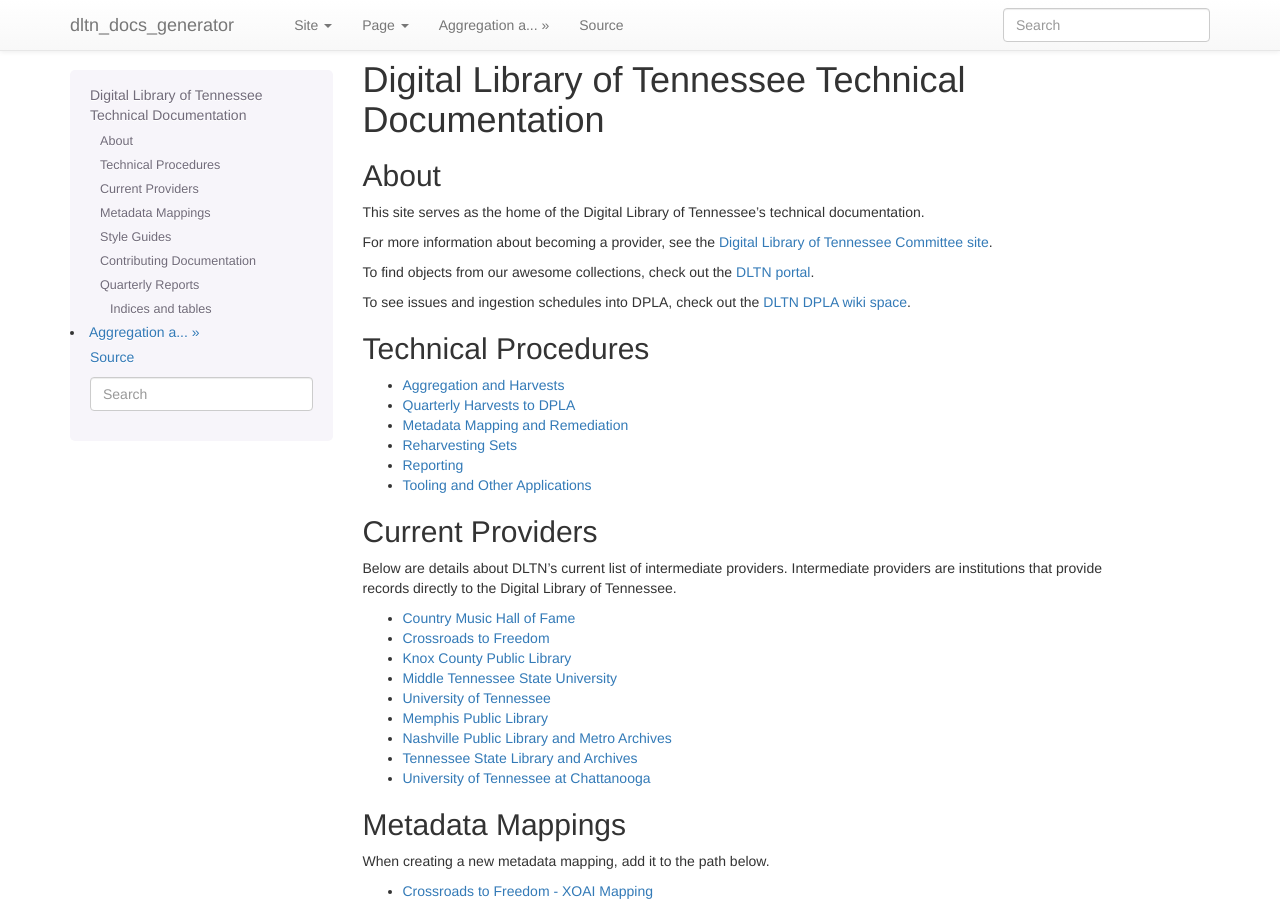
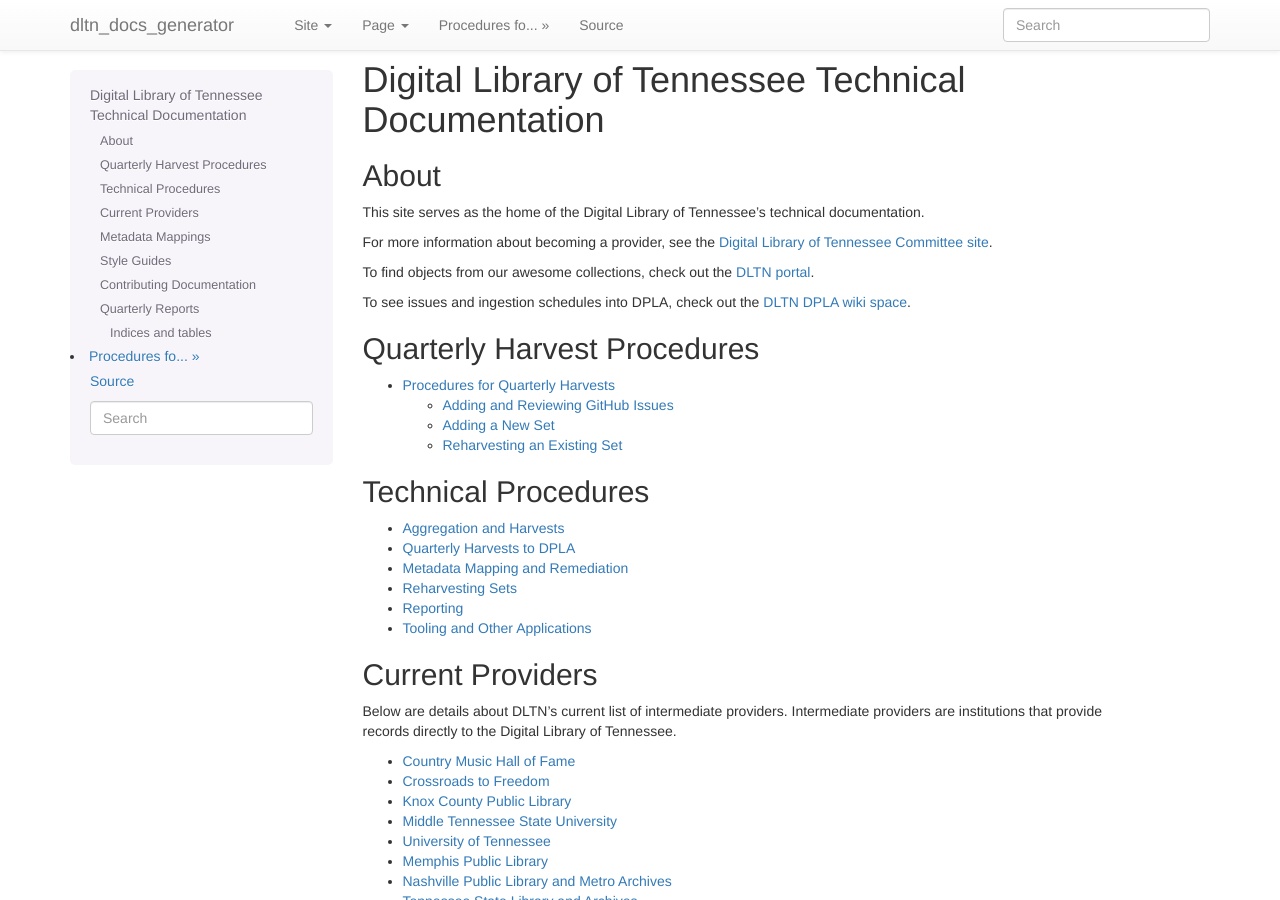
Before and after one commit to DigitalLibraryofTennessee/dltn_docs_generator, a Sphinx documentation site: the page built from docs/index.rst, in a window 1280 px wide and 900 px high. Built offline with Sphinx 7.4.7, drawn with Linux system fonts in a browser that asks for light colours; pages that are not in the unit, such as notebooks, are missing from menus; some of the changed lines change nothing that is shown.

Commit message:
Add initial quarterly harvests docs.

```diff
--- a/docs/index.rst
+++ b/docs/index.rst
@@ -19,6 +19,16 @@
 To find objects from our awesome collections, check out the `DLTN portal <https://tn.dp.la/>`_.
 
 To see issues and ingestion schedules into DPLA, check out the `DLTN DPLA wiki space <https://digitalpubliclibraryofamerica.atlassian.net/wiki/spaces/CT/pages/85920546/Digital+Library+of+Tennessee+Dashboard>`_.
+
+----------------------------
+Quarterly Harvest Procedures
+----------------------------
+
+.. toctree::
+   :maxdepth: 2
+
+
+   quarterly_harvests
 
 
 --------------------
--- /dev/null
+++ b/docs/quarterly_harvests.rst
@@ -0,0 +1,76 @@
+=================================
+Procedures for Quarterly Harvests
+=================================
+
+----------------------------------
+Adding and Reviewing GitHub Issues
+----------------------------------
+
+Procedures for DPLA Quarterly Harvests are based around the `DLTN XSLT Issue Tracker <https://github.com/digitallibraryoftennessee/dltn_Xslt/issues>`_.
+Individual tasks should be added to the issue tracker by either the aggregation staff or a representative of the partner
+library.
+
+When reviewing tasks, the aggregation staff should assign a milestone and a label.
+
+When a task is being work on, an aggregation staff member should self assign it.
+
+The issue should remain open until all related parts are completed.
+
+----------------
+Adding a New Set
+----------------
+
+Step One: Running Check and Harvest
+===================================
+
+When a new harvest is requested, you should always start by running `check and harvest <https://github.com/DigitalLibraryofTennessee/check_and_harvest>`_
+versus the incoming metadata format.  This will ensure that we don't accidentally add any records that are missing any
+required fields.
+
+If there are no bad records, the set can be added as is to Repox via OAI-PMH.  If there are any bad records, they must
+be fixed by the partner or we must harvest the good records with `check and harvest <https://github.com/DigitalLibraryofTennessee/check_and_harvest>`_.
+
+Step Two: DLTN Metadata QA and Variety
+======================================
+
+Before a metadata mapping can be written, we need to know what all the metadata practices across a set are. In order to
+get a clear view of practices across an entire set, you can add the set with `DLTN Metadata QA <https://github.com/markpbaggett/dltn_metadata_QA>`_
+and then run `variety.js <https://github.com/variety/variety>`_ against that set.
+
+Step Three: Write Metadata Mapping
+==================================
+
+Based on the results of Step Two, write a metadata mapping that explains which fields should be mapped and to which field
+in our outgoing MODS.  The final metadata mapping should be added to the `metadata mappings <https://dltn-technical-docs.readthedocs.io/en/latest/#metadata-mappings>`_
+section of DLTN technical documentation.
+
+Step Four: Determine Transform
+==============================
+
+If possible, reuse an existing transform in `DLTN XSLT <https://github.com/DigitalLibraryofTennessee/DLTN_XSLT/tree/master/XSLT>`_.
+If small changes need to be made, make them and open a pull request.
+
+If its easier to write a new transform, do it and open a pull request.
+
+Step Five: Add Automated Test
+=============================
+
+Step Six: Generate IIIF Catalogs
+================================
+
+Step Seven: Add Set to Repox
+============================
+
+Step Eight: Update Catalogs and Transform in Repox
+==================================================
+
+Step Nine: Run Check and Harvest versus Final MODS
+==================================================
+
+Step Ten: Add Set to Ingestion3 Configuration
+=============================================
+
+
+----------------------------
+Reharvesting an Existing Set
+----------------------------
```
